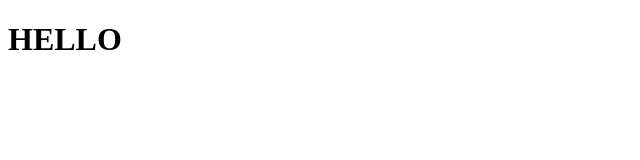
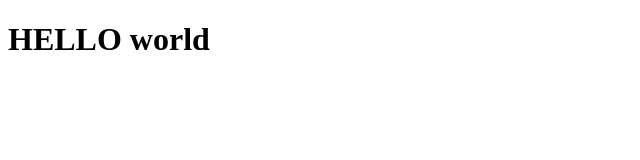
Before and after one commit to Sergo1604/tutorial, a plain HTML site: page index.html in a window 1280 px wide. Shown: the whole page, without its empty margins (0-640 px from the left). Drawn offline with Linux system fonts and the light colour scheme.

Commit message:
Update index.html

```diff
--- a/index.html
+++ b/index.html
@@ -7,6 +7,6 @@
     <title>Document</title>
 </head>
 <body>
-    <h1>HELLO</h1>
+    <h1>HELLO world</h1>
 </body>
 </html>
```
